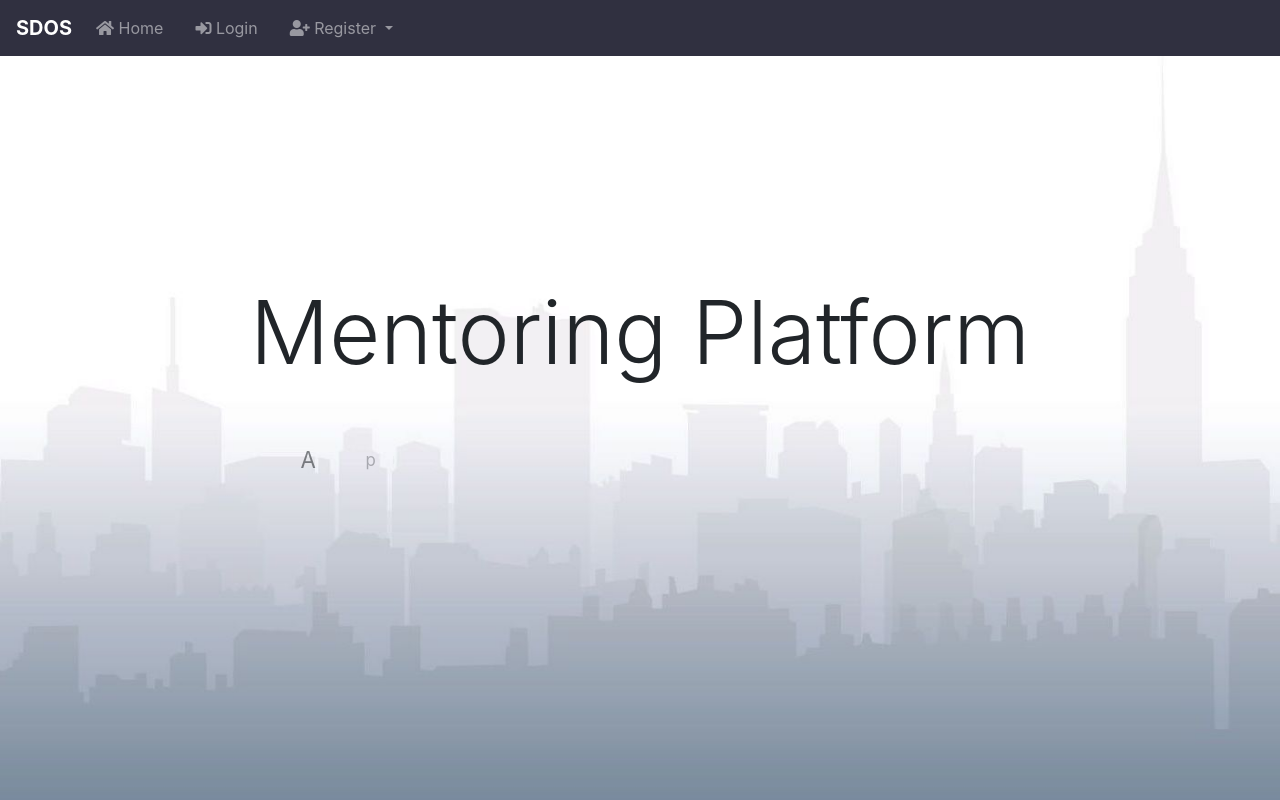
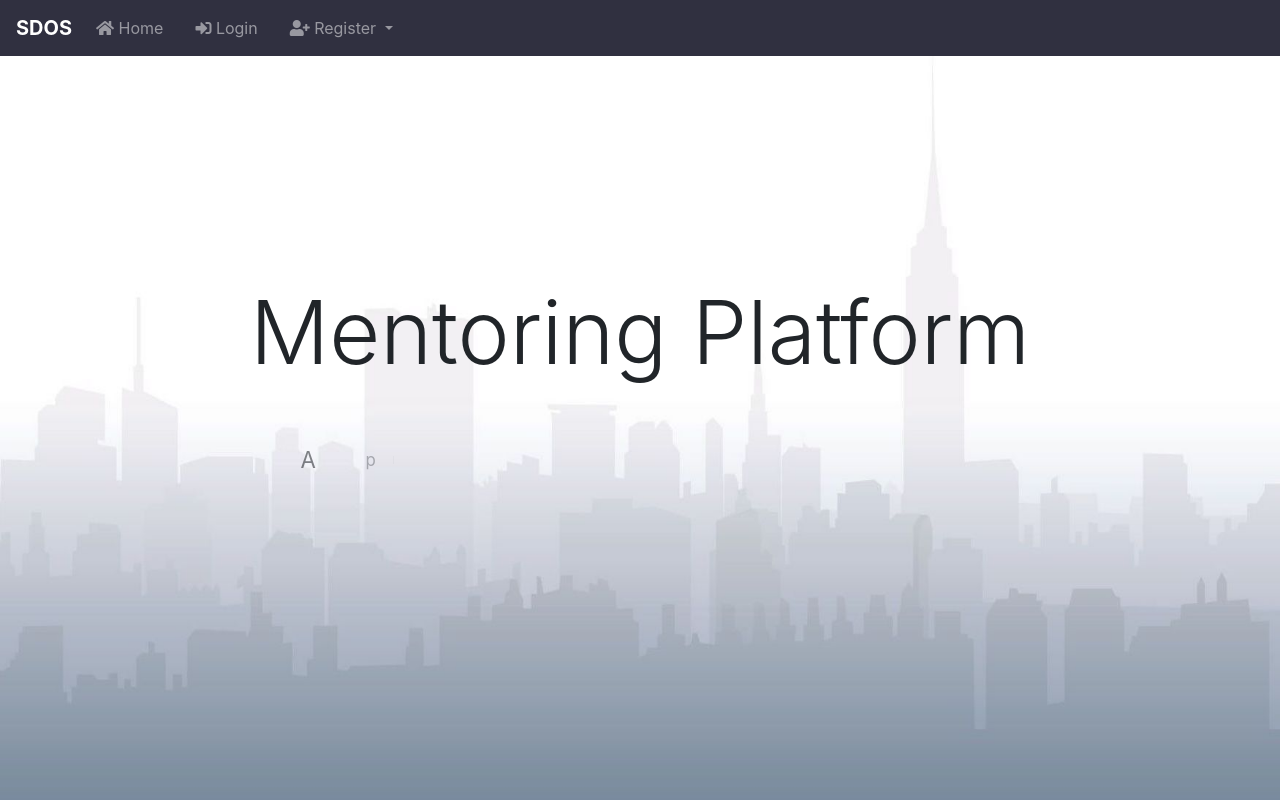
Before and after one commit to SDOS2020/Team_2_Mentoring_Platform, a Django app: page / in a window 1280 px wide. Run offline with Django 3.2, Linux system fonts and the light colour scheme; parts of the project's set-up code (start-up, migrations or seed data) failed here and were passed over; some libraries are stand-ins or nearby versions.

Commit message:
Background is now full-width; Fixes title of add research experience

```diff
--- a/home/templates/home/homepage.html
+++ b/home/templates/home/homepage.html
@@ -14,12 +14,13 @@
 <style>
 html, body {
 	height: 100%;
+	width: 100%;
 }
 
 body {
 	background-image: url("{% static 'home/bg.jpg' %}");
 	background-color: white;
-	background-size: auto 100%;
+	background-size: 100% 100%;
 	background-repeat: no-repeat;
 	background-position: left top;
 }
--- a/users/static/users/vue_components/add_research_experience.js
+++ b/users/static/users/vue_components/add_research_experience.js
@@ -18,7 +18,7 @@
 				<div class="modal-dialog" role="document">
 					<div class="modal-content">
 						<div class="modal-header">
-							<h5 class="modal-title" id="addReModalLongTitle">Add Education</h5>
+							<h5 class="modal-title" id="addReModalLongTitle">Add Research Experience</h5>
 							<button type="button" class="close" data-dismiss="modal" aria-label="Close">
 								<span aria-hidden="true">&times;</span>
 							</button>
```
Also changed, not shown: 1 other file.
